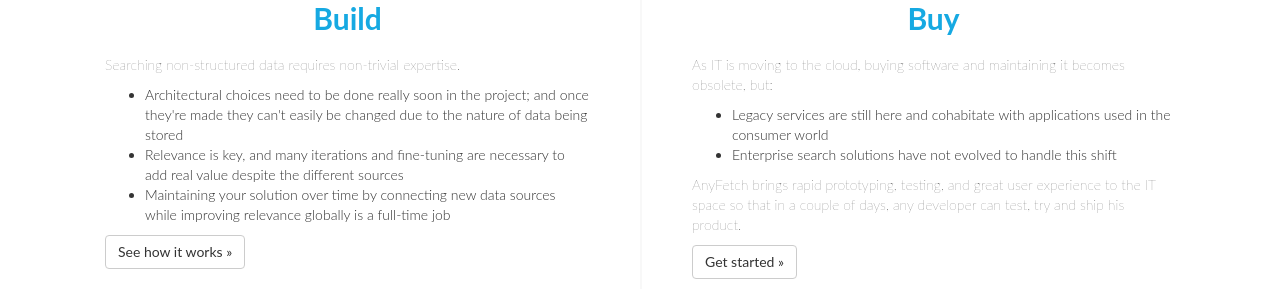
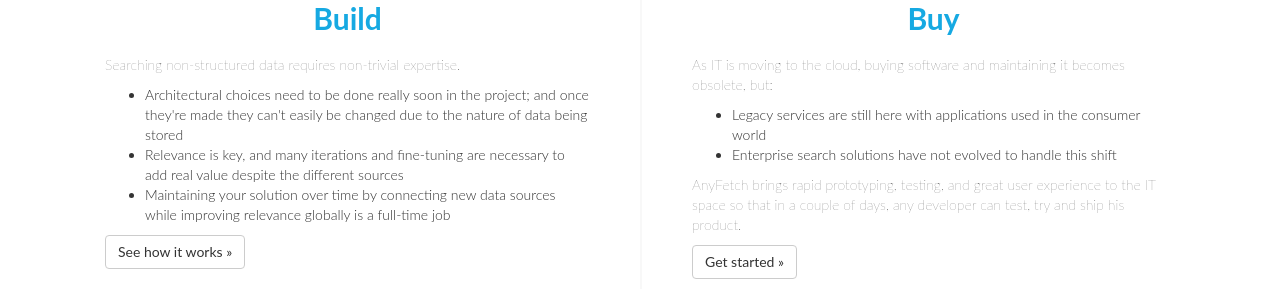
Before and after one commit to your-mom-noob/anyfetch.com, a Jekyll site: the page built from developers.html, in a window 1280 px wide and 900 px high, scrolled down 168 px. Shown: the part 409-709 px from the top of the window. Built offline with Jekyll 4.4.1, drawn with Linux system fonts in a browser that asks for light colours; nearby versions of some CDN libraries; Markdown is read by kramdown in place of the engine named in the settings.

Commit message:
removed 2 words

```diff
--- a/developers.html
+++ b/developers.html
@@ -37,7 +37,7 @@ css: developers.css
 				<h2>Buy</h2>
 				<p>As IT is moving to the cloud, buying software and maintaining it becomes obsolete, but:</p>
 					<ul>
-						<li>Legacy services are still here and cohabitate with applications used in the consumer world</li>
+						<li>Legacy services are still here with applications used in the consumer world</li>
 						<li>Enterprise search solutions have not evolved to handle this shift</li>
 					</ul>
 
```
